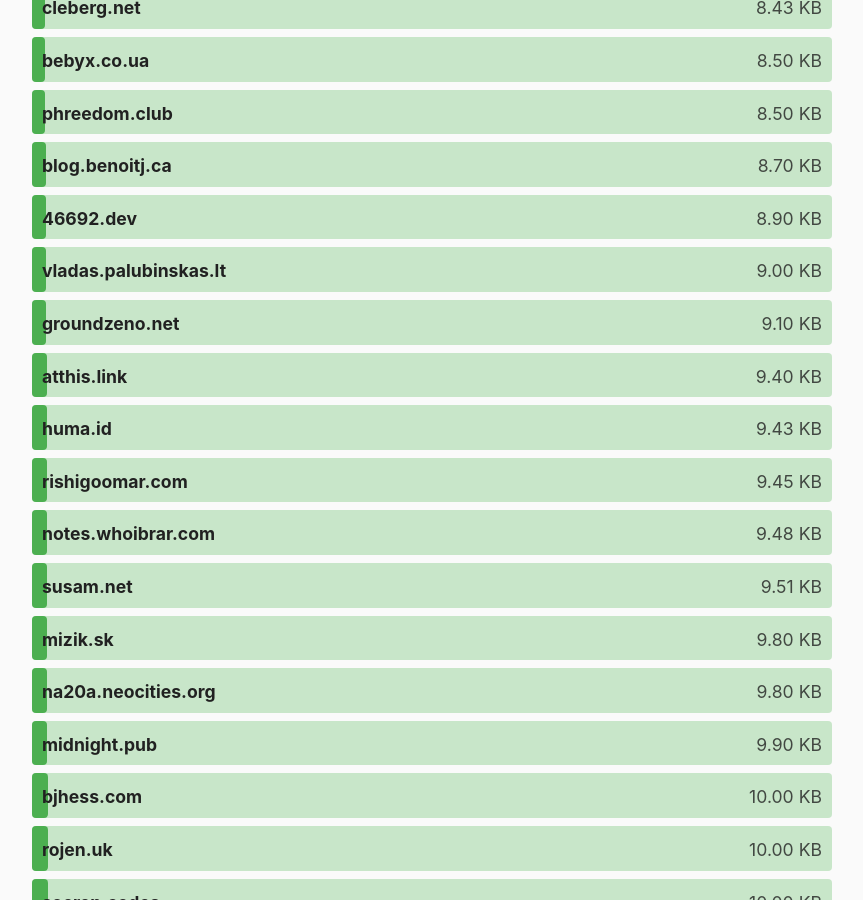
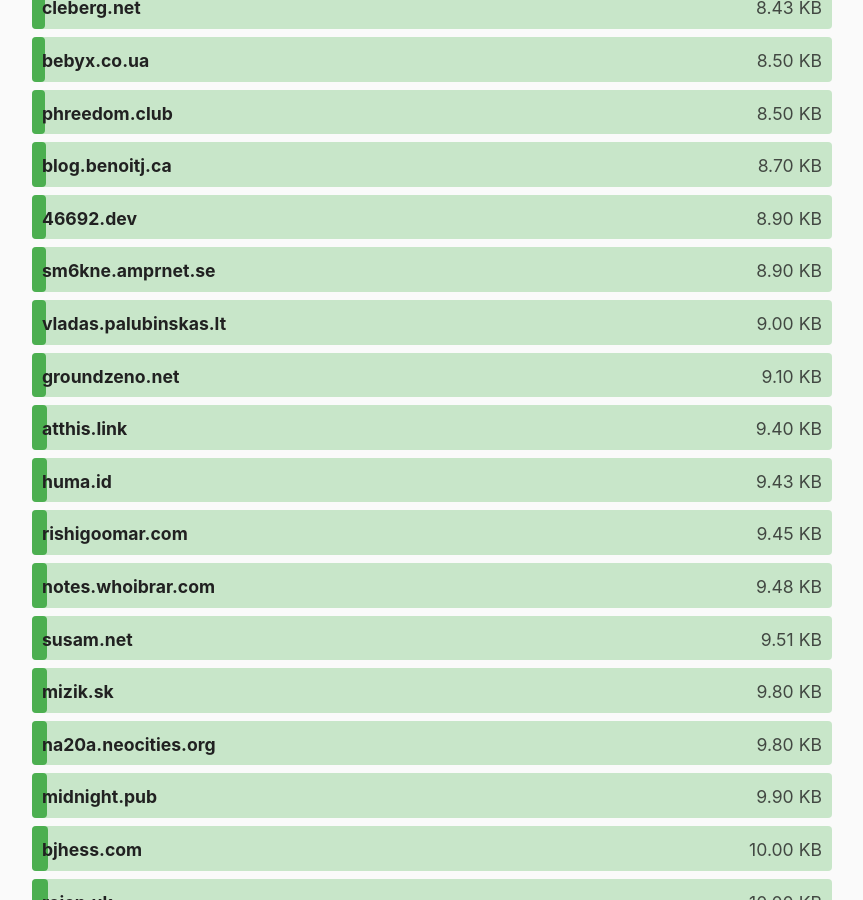
Before and after one commit to kevquirk/512kb.club, a Jekyll site: the page built from index.md, in a window 1280 px wide and 900 px high, scrolled down 4268 px. Shown: the whole window, without its empty margins (208-1071 px from the left). Built offline with Jekyll 4.4.1, drawn with Linux system fonts in a browser that asks for light colours.

Commit message:
Update sites.yml

```diff
--- a/_data/sites.yml
+++ b/_data/sites.yml
@@ -2297,6 +2297,11 @@
   size: 29.9
   last_checked: 2022-02-21
 
+- domain: sm6kne.amprnet.se
+  url: https://sm6kne.amprnet.se/
+  size: 8.9
+  last_checked: 2023-01-06
+
 - domain: soeren.codes
   url: https://soeren.codes/
   size: 10.0
```
